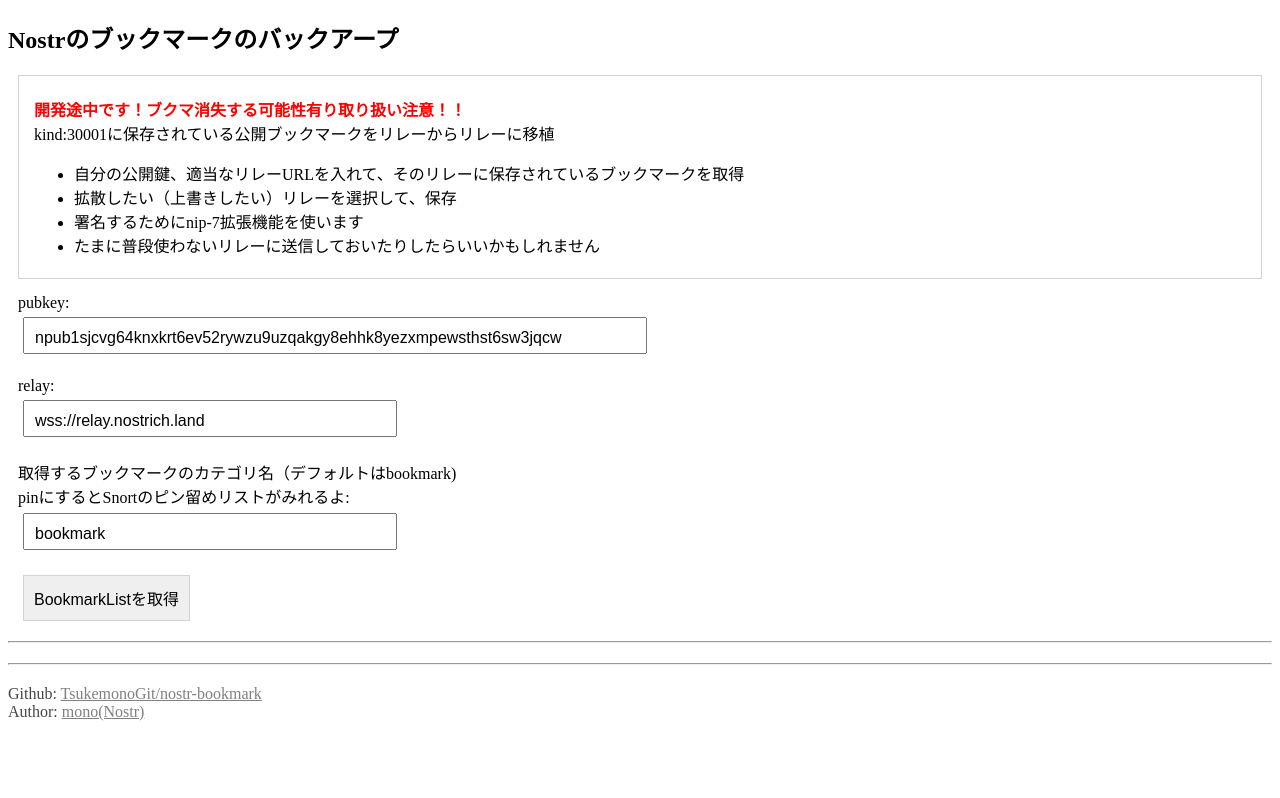
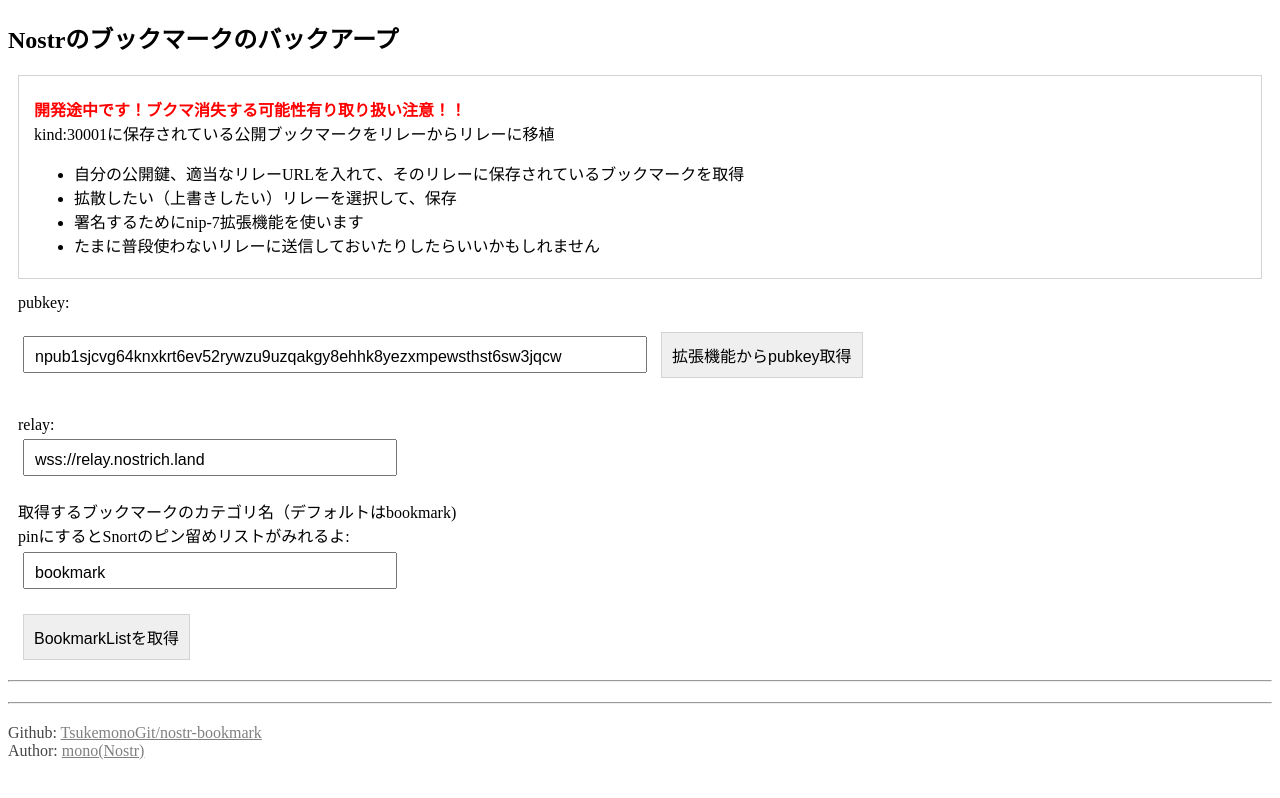
Before and after one commit to TsukemonoGit/nostr-bookmark, a SvelteKit app: page / in a window 1280 px wide. Built offline with nearby package versions, Linux system fonts and the light colour scheme.

Commit message:
pubkey拡張機能から読み込めるかも

```diff
--- a/src/routes/+page.svelte
+++ b/src/routes/+page.svelte
@@ -275,6 +275,25 @@ async function getEventwithCount(subb,bookmarkCount,events){
 
         return { isSuccess, author, connectMessage };
     }
+
+    //-拡張機能からpubkey取得
+    async function clickGetPubkeyButton(){
+        isView = false; //一旦結果表示の部分非表示に
+        bookmark1_length = 0;
+        errorMessage = "";
+        errorMessage2 = "";
+        errorMessage3 = "";
+        connectMessage = "";
+        connectMessage2 = "";
+        bookmarkList = [];
+        try {
+        pubkey = await window.nostr.getPublicKey();
+
+    } catch (error) {
+         errorMessage="拡張機能読み込めなかったかも"
+        }
+    }
+
 </script>
 
 <!-------------------------------------------------------------------->
@@ -307,7 +326,9 @@ async function getEventwithCount(subb,bookmarkCount,events){
             placeholder="npub or hex"
             style="min-width:600px"
         />
-
+        <!--拡張機能からpubkey取得-->
+        <button on:click={clickGetPubkeyButton} style="display:inline"> 拡張機能からpubkey取得</button>
+        <!----------------------------->
         relay:
         <input
             type="text"
```
